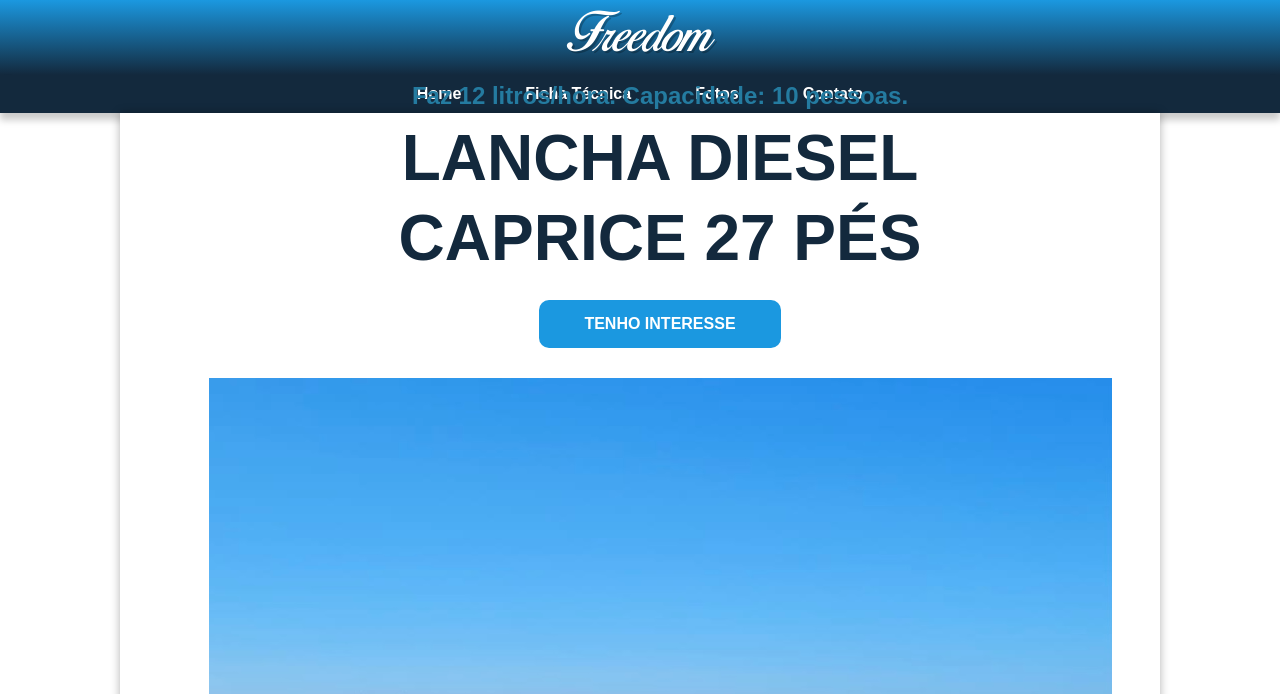
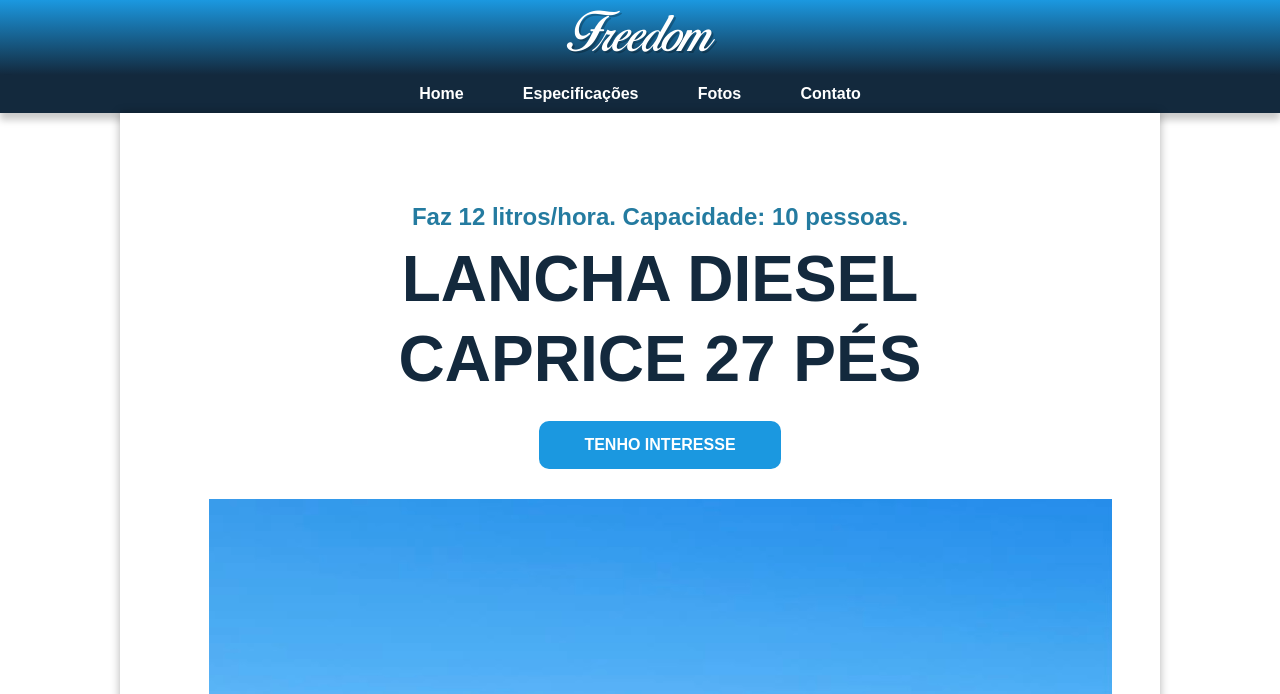
Before and after one commit to jusope/LP-Lancha, a plain HTML site: page index.html in a window 1280 px wide. Shown: the top 694 px of the page. Drawn offline with Linux system fonts and the light colour scheme.

```diff
--- a/index.html
+++ b/index.html
@@ -19,7 +19,7 @@
 
     <nav>
         <a href="#home">Home</a>
-        <a href="#fichatecnica">Ficha Técnica</a>
+        <a href="#fichatecnica">Especificações</a>
         <a href="#fotos">Fotos</a>
         <a href="https://wa.me/5511994151204" target="_blank">Contato</a>
     </nav>
--- a/style.css
+++ b/style.css
@@ -72,7 +72,7 @@ nav {
     box-shadow: 0px 7px 7px rgba(0, 0, 0, 0.208);
     display: flex;
     justify-content: center;
-    gap: 4rem;
+    gap: 3.7rem;
 }
 
 nav > a {
@@ -103,7 +103,7 @@ main {
 
 .home {
     width: 100%;
-    height: 120vh;
+    height:auto;
     display: flex;
     align-items: center;
     justify-content: center;
```
